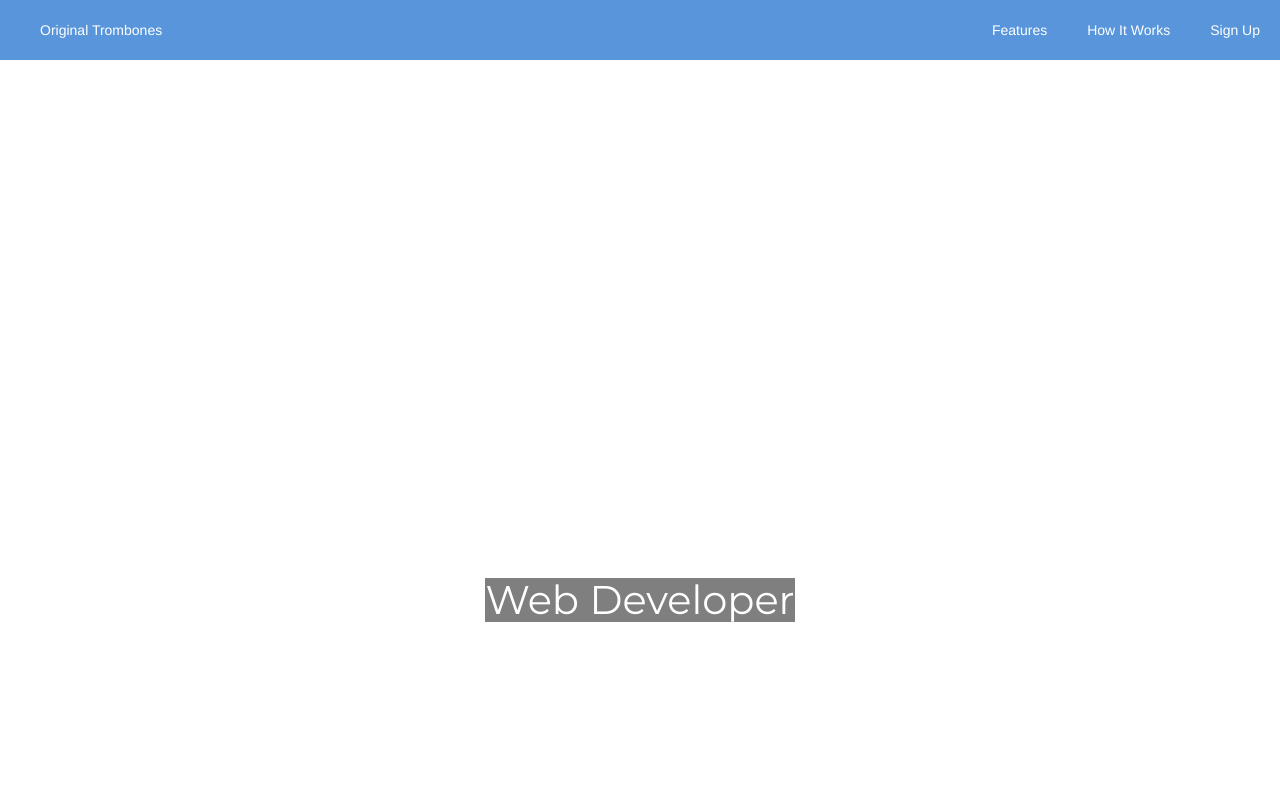
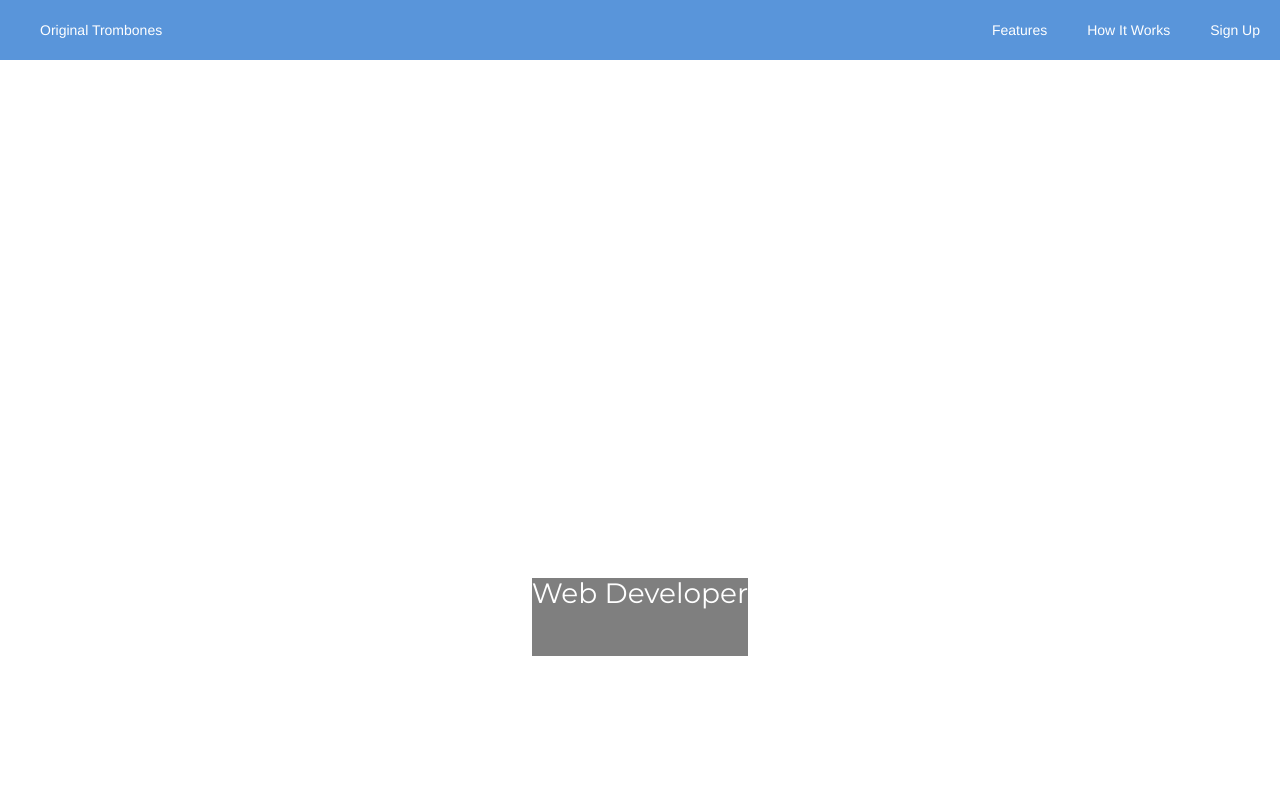
Before and after one commit to Hpauric/portfolio, a website: page index.html in a window 1280 px wide. Shown: the top 800 px of the page. Drawn offline with nearby package versions, Linux system fonts and the light colour scheme; some icons are missing.

Commit message:
height transition changed

```diff
--- a/scss/style.scss
+++ b/scss/style.scss
@@ -53,10 +53,11 @@ body {
   h2 {
     text-align: center;
     //width: 350px;
+    height: 80px;
     border: 1px solid white;
     align-self: center;
     margin-top: 10px;
-    font-size: 40px;
+    font-size: 2em;
     background-color: hsla(120, 0%, 0%, 0.5);
     //background: linear-gradient(to right, hsla(120, 0%, 0%, 0),hsla(120, 0%, 0%, 0.6),hsla(120, 0%, 0%, 0));
     //background-color: hsla(120, 0%, 0%, 0.5);
```
Also changed, not shown: css/style.css.
